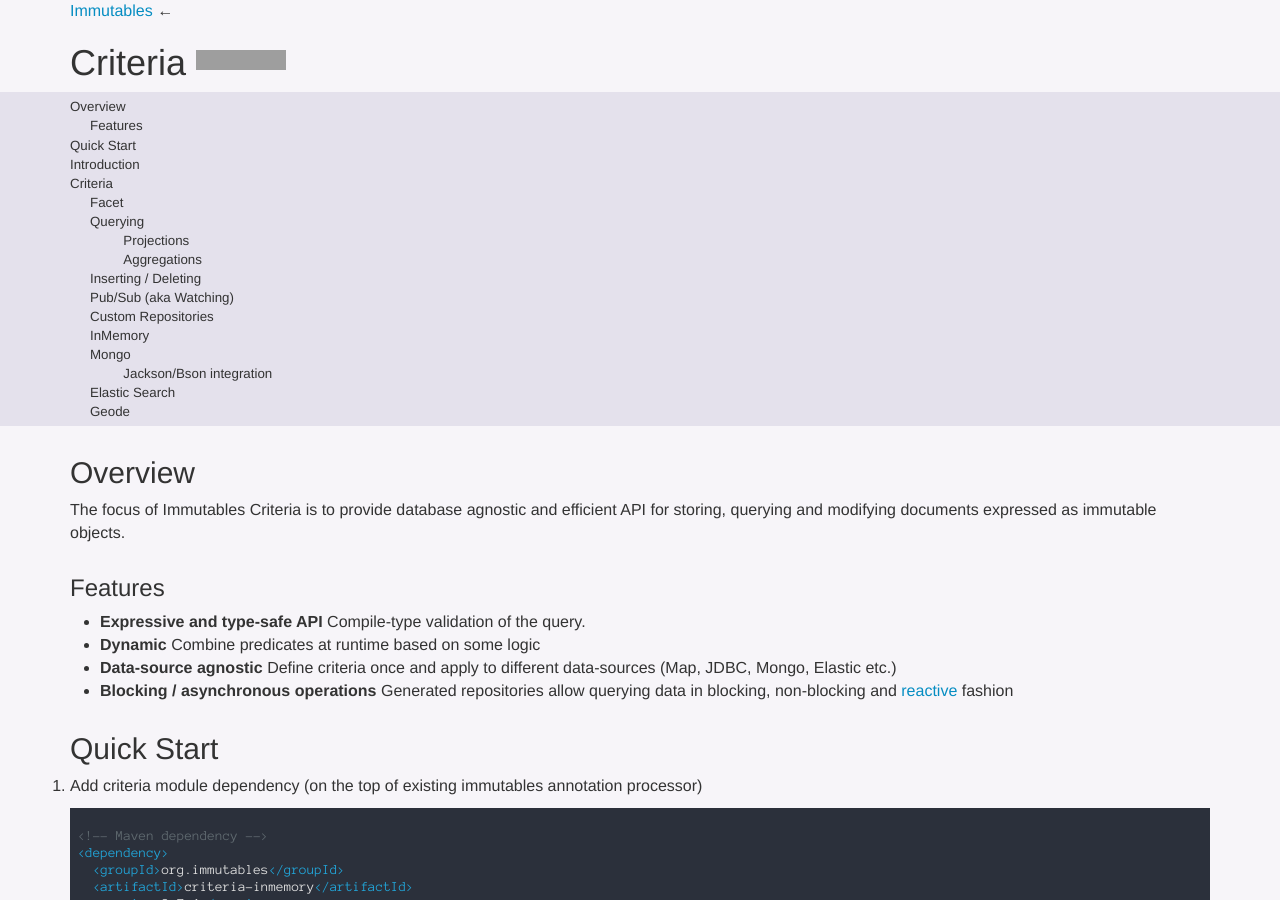
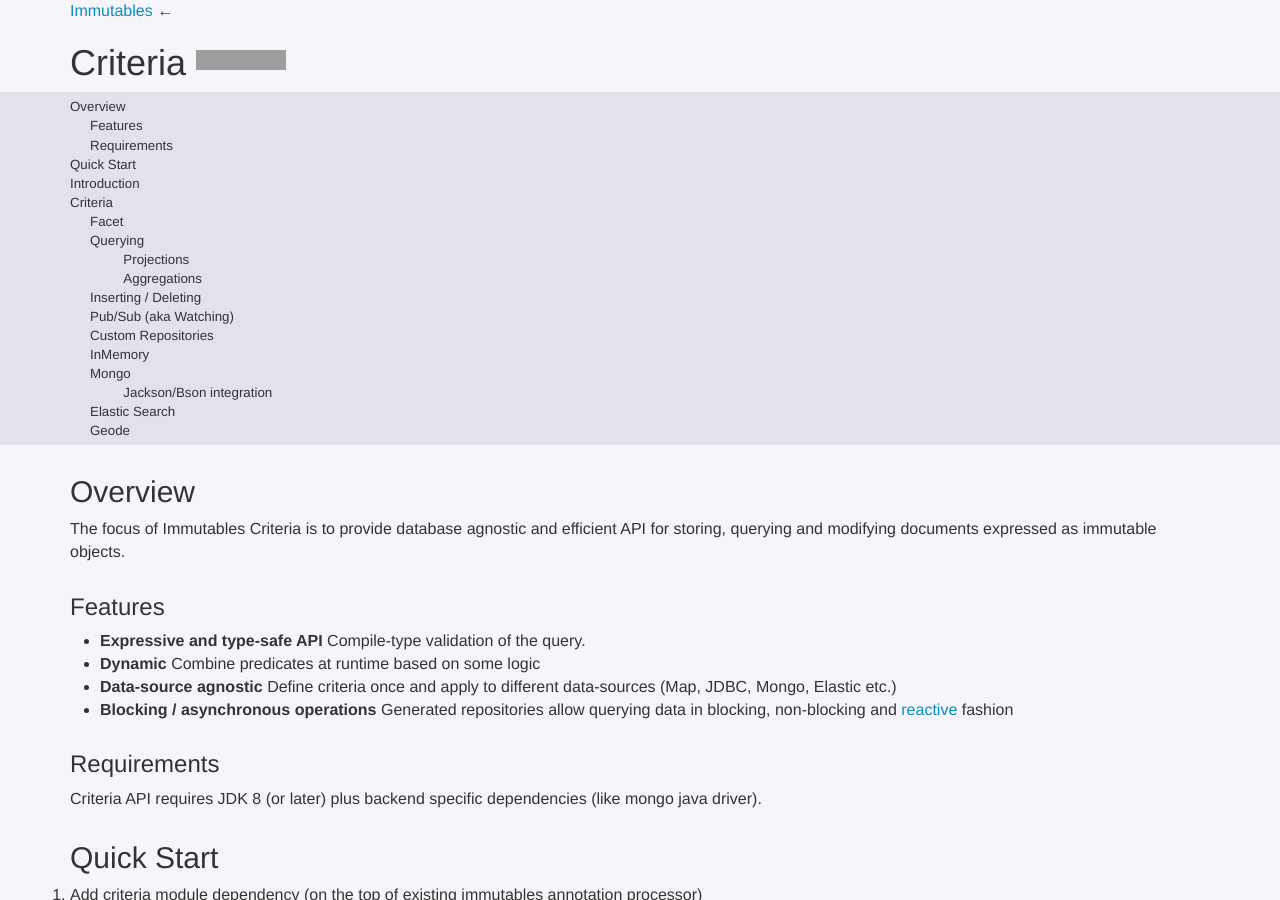
Before and after one commit to immutables/immutables.github.io, a Jekyll site: the page built from criteria.md, in a window 1280 px wide and 900 px high. Built offline with Jekyll 4.4.1, drawn with Linux system fonts in a browser that asks for light colours; nearby versions of some CDN libraries; Markdown is read by kramdown in place of the engine named in the settings; grey boxes are pictures that could not be loaded.

Commit message:
Add JDK8+ requirements for Criteria

```diff
--- a/criteria.md
+++ b/criteria.md
@@ -17,6 +17,9 @@ The focus of Immutables Criteria is to provide database agnostic and efficient A
 - **Dynamic** Combine predicates at runtime based on some logic
 - **Data-source agnostic** Define criteria once and apply to different data-sources (Map, JDBC, Mongo, Elastic etc.)
 - **Blocking / asynchronous operations** Generated repositories allow querying data in blocking, non-blocking and [reactive](https://www.reactive-streams.org/) fashion
+
+### Requirements
+Criteria API requires JDK 8 (or later) plus backend specific dependencies (like mongo java driver).
 
 Quick Start
 -----
```
